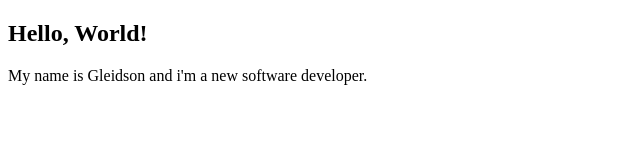
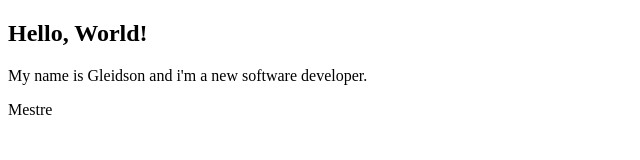
Before and after one commit to GleidsonLeite/testes, a plain HTML site: page index.html in a window 1280 px wide. Shown: the full height of the page, 0-640 px from the left. Drawn offline with Linux system fonts and the light colour scheme.

Commit message:
testando

```diff
--- a/index.html
+++ b/index.html
@@ -12,6 +12,7 @@
   <section>
     <h1>Hello, World!</h1>
     <p>My name is Gleidson and i'm a new software developer.</p>
+    <p>Mestre</p>
   </section>
 </body>
 
```
